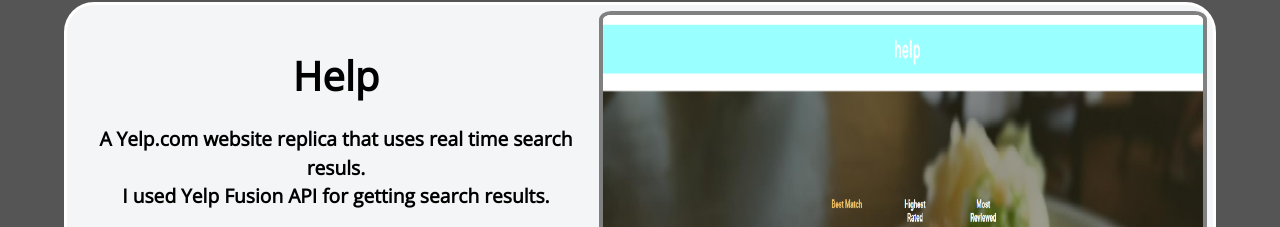
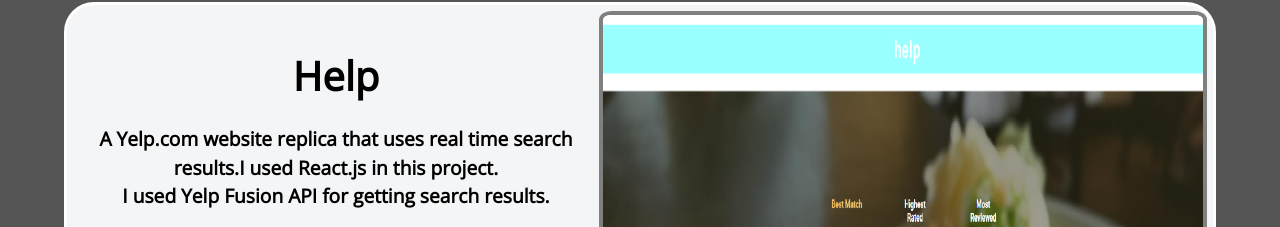
Before and after one commit to rizikolik/portfolio_page, a plain HTML site: page works.html in a window 1280 px wide. Shown: the part 916-1143 px from the top of the page. Drawn offline with nearby package versions, Linux system fonts and the light colour scheme; grey boxes are pictures that could not be loaded.

Commit message:
Update works.html

```diff
--- a/works.html
+++ b/works.html
@@ -71,7 +71,7 @@
 	              <div class="item item-2 column">
 	                    <div class="desc">
 	                        <h2 class="project-head">Help</h2>
-	                        <p class="project-text">A Yelp.com website replica that uses real time search resuls.<br/>
+	                        <p class="project-text">A Yelp.com website replica that uses real time search results.I used React.js in this project.<br/>
 	                          I used Yelp Fusion API for getting search results.
 	                        </p>
 	                        <a class="tech-logos">
```
